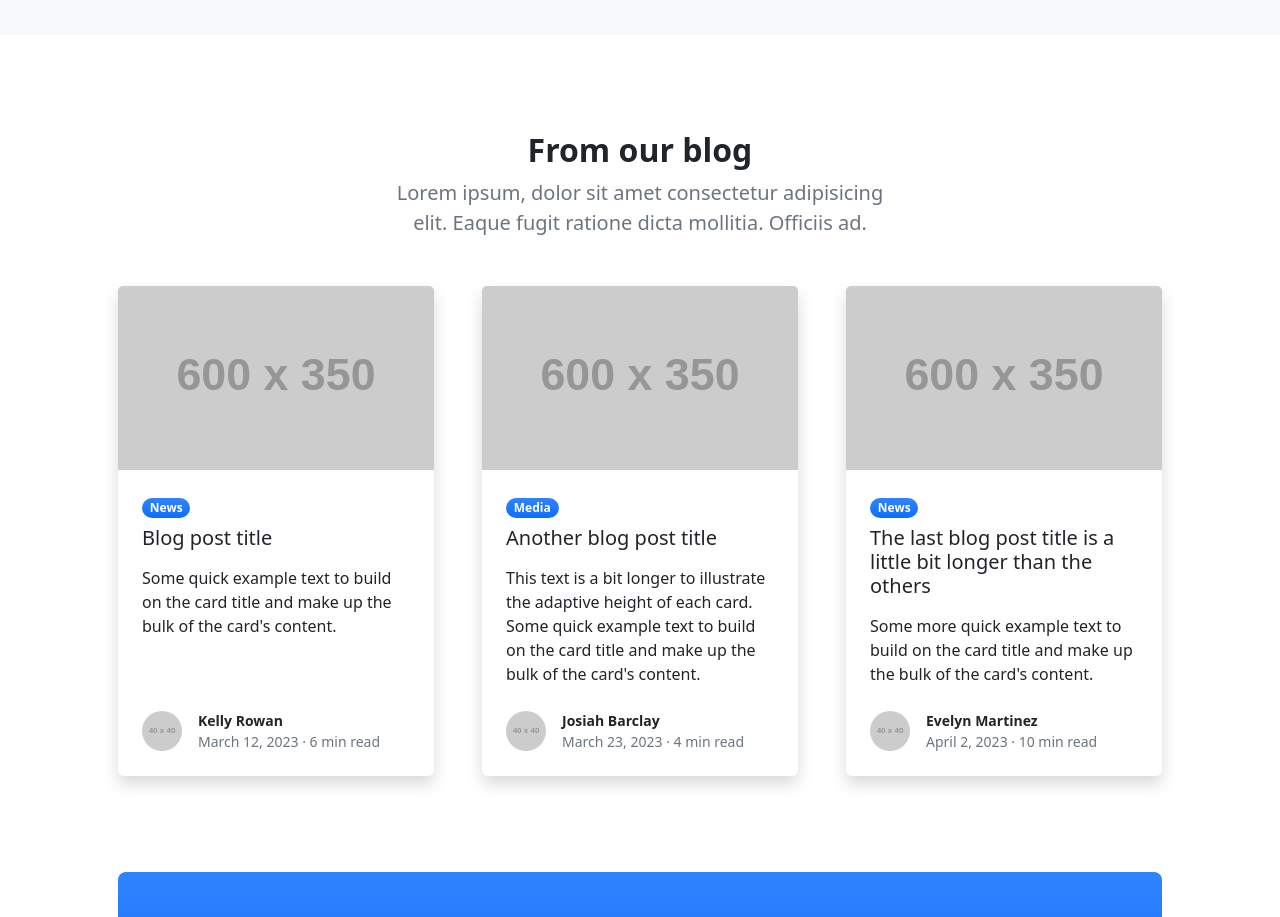
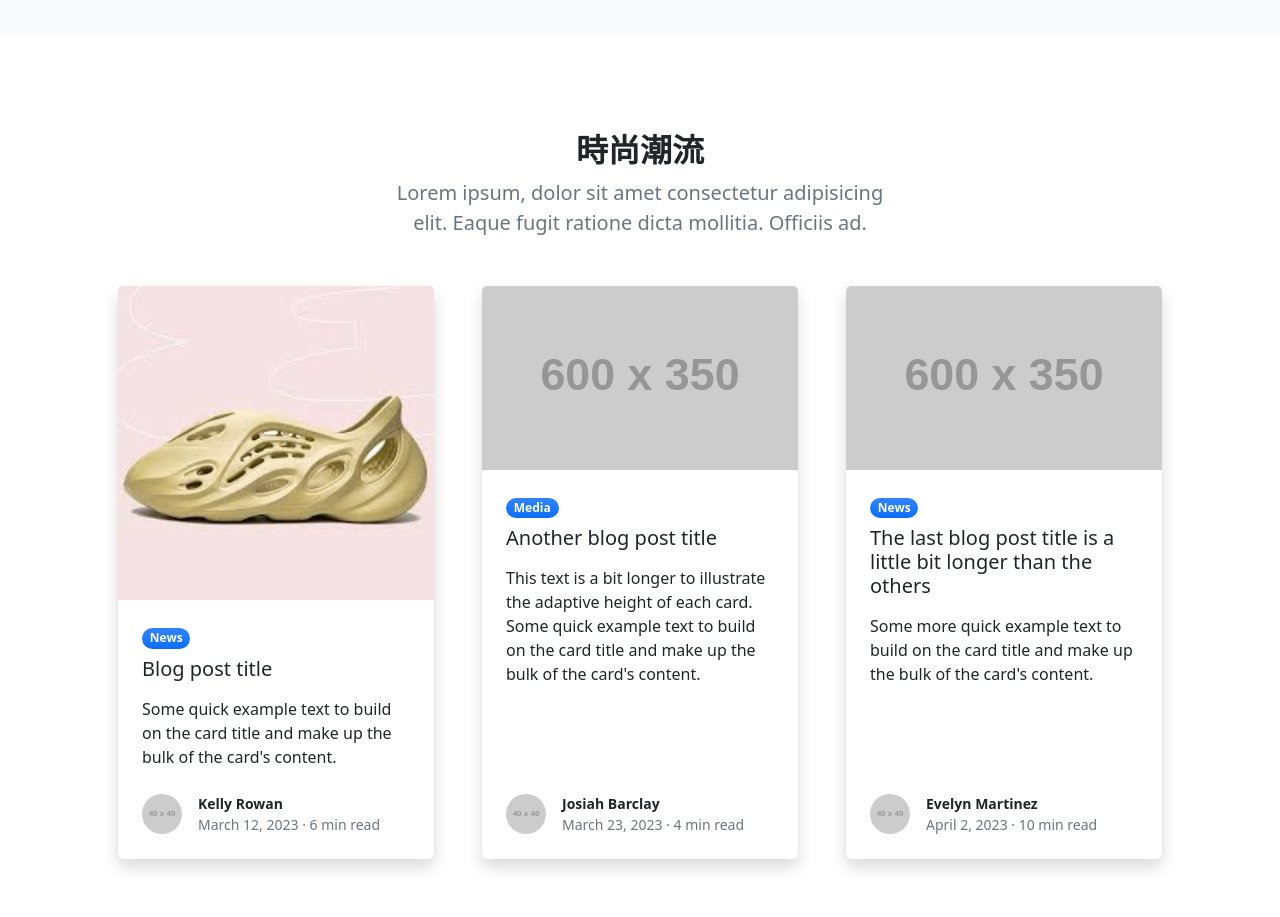
Before and after one commit to jerrykai16/git-practice-website, a plain HTML site: page index.html in a window 1280 px wide. Shown: the part 1460-2377 px from the top of the page. Drawn offline with nearby package versions, Linux system fonts and the light colour scheme; placeholder pictures from the web are drawn by us.

Commit message:
主頁鞋子區塊修改

```diff
--- a/index.html
+++ b/index.html
@@ -121,7 +121,7 @@
                     <div class="row gx-5 justify-content-center">
                         <div class="col-lg-8 col-xl-6">
                             <div class="text-center">
-                                <h2 class="fw-bolder">From our blog</h2>
+                                <h2 class="fw-bolder">時尚潮流</h2>
                                 <p class="lead fw-normal text-muted mb-5">Lorem ipsum, dolor sit amet consectetur adipisicing elit. Eaque fugit ratione dicta mollitia. Officiis ad.</p>
                             </div>
                         </div>
@@ -129,7 +129,7 @@
                     <div class="row gx-5">
                         <div class="col-lg-4 mb-5">
                             <div class="card h-100 shadow border-0">
-                                <img class="card-img-top" src="https://dummyimage.com/600x350/ced4da/6c757d" alt="..." />
+                                <img class="card-img-top" src="assets/shoes-1.jpg" alt="..." />
                                 <div class="card-body p-4">
                                     <div class="badge bg-primary bg-gradient rounded-pill mb-2">News</div>
                                     <a class="text-decoration-none link-dark stretched-link" href="#!"><h5 class="card-title mb-3">Blog post title</h5></a>
```
Also changed, not shown: assets/shoes-1.jpg (added).
